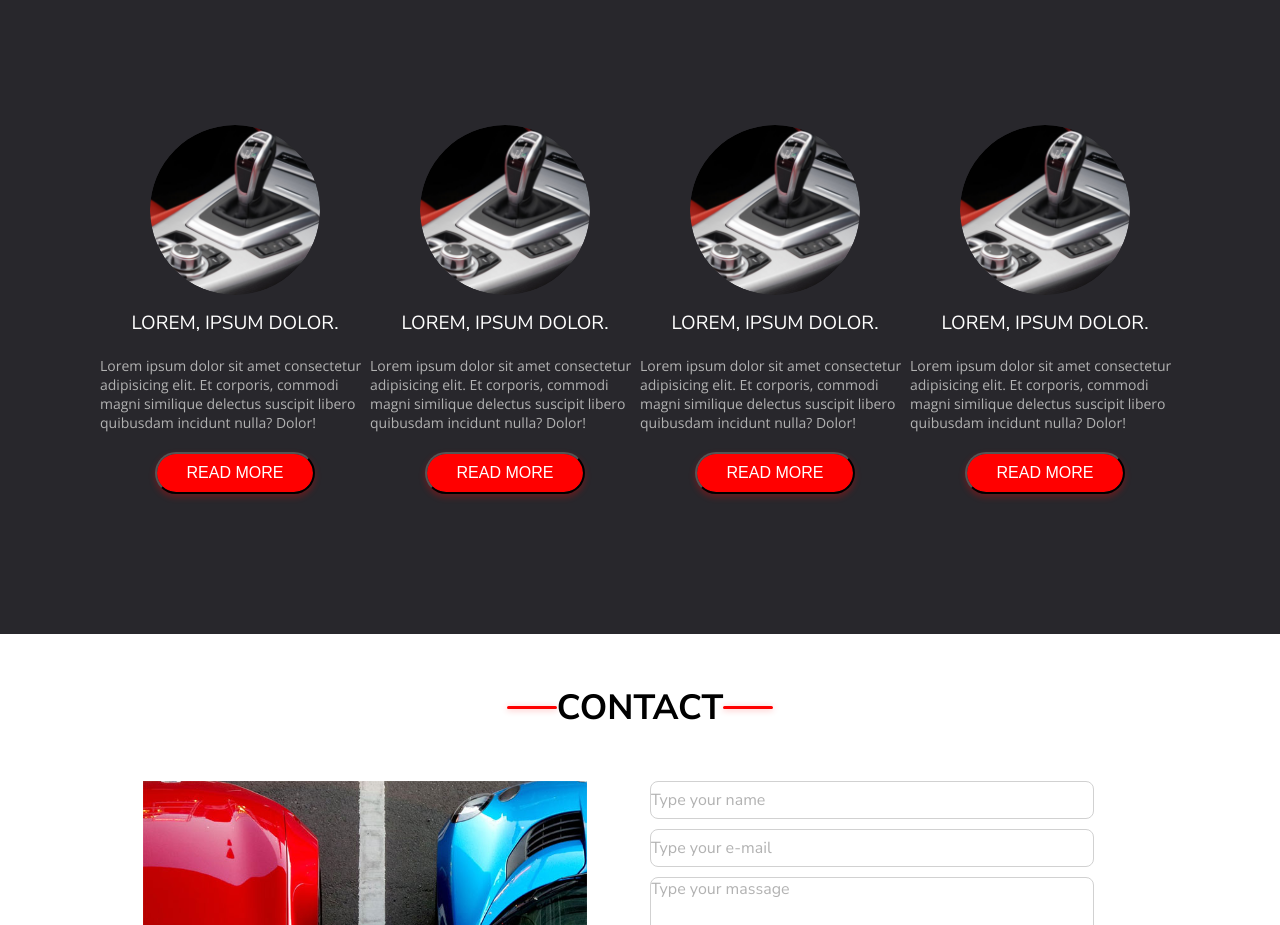
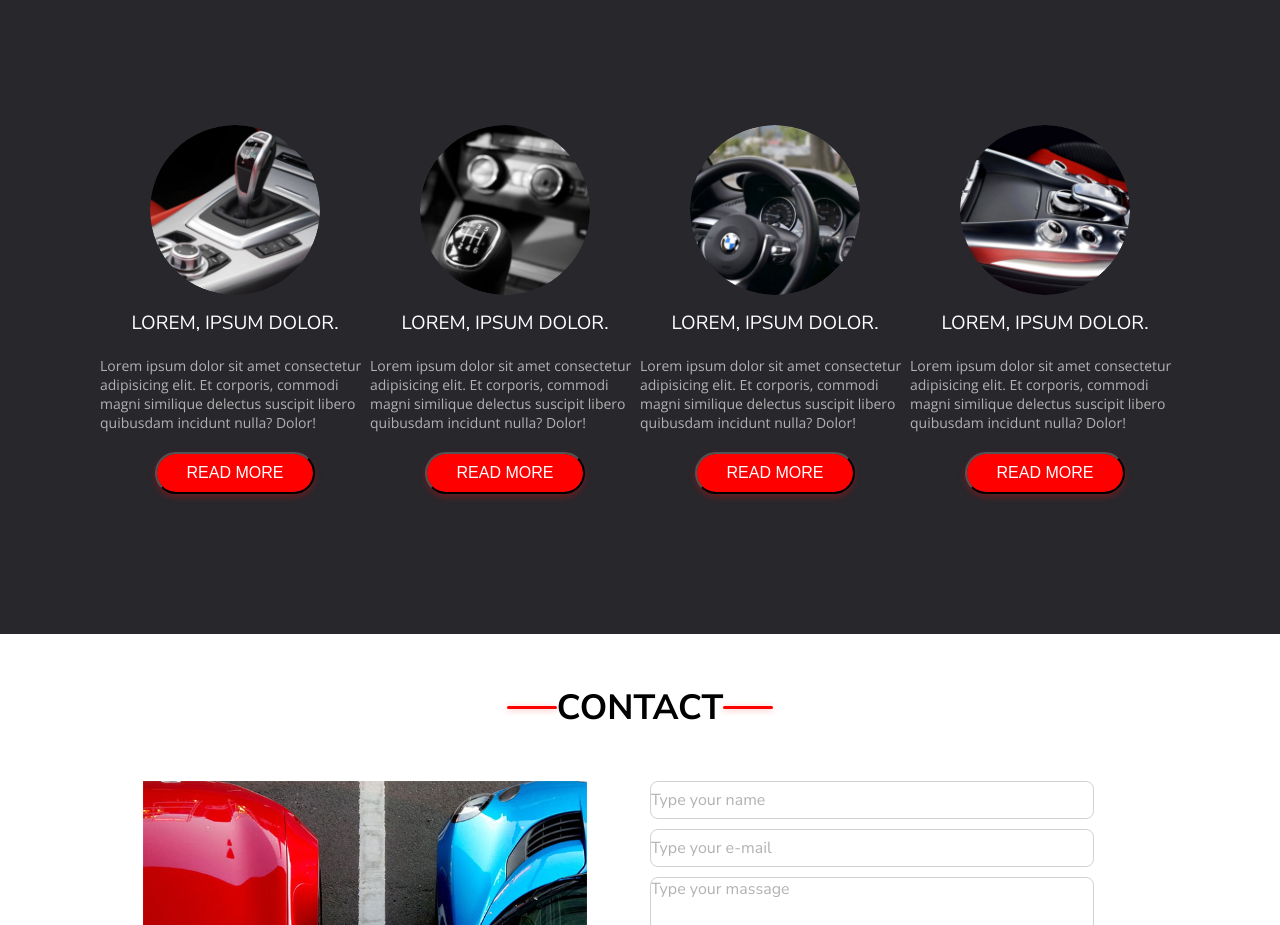
Before and after one commit to heh81/car-sharing, a plain HTML site: page index.html in a window 1280 px wide. Shown: the part 1820-2745 px from the top of the page. Drawn offline with nearby package versions, Linux system fonts and the light colour scheme.

Commit message:
added  fotos - section service

```diff
--- a/css/styles.css
+++ b/css/styles.css
@@ -305,10 +305,31 @@ section .title-service {
     align-items: center;
 }
 
-.img1-service, .img2-service, .img3-service, .img4-service {
+.img1-service {
     width: 170px;
     height: 170px;
     background: transparent url(../images/mini1.png) 0% 0% no-repeat padding-box;
+    border-radius: 85px;
+}
+
+.img2-service {
+    width: 170px;
+    height: 170px;
+    background: transparent url(../images/mini2.png) 0% 0% no-repeat padding-box;
+    border-radius: 85px;
+}
+
+.img3-service {
+    width: 170px;
+    height: 170px;
+    background: transparent url(../images/mini3.png) 0% 0% no-repeat padding-box;
+    border-radius: 85px;
+}
+
+.img4-service {
+    width: 170px;
+    height: 170px;
+    background: transparent url(../images/mini4.png) 0% 0% no-repeat padding-box;
     border-radius: 85px;
 }
 
```
